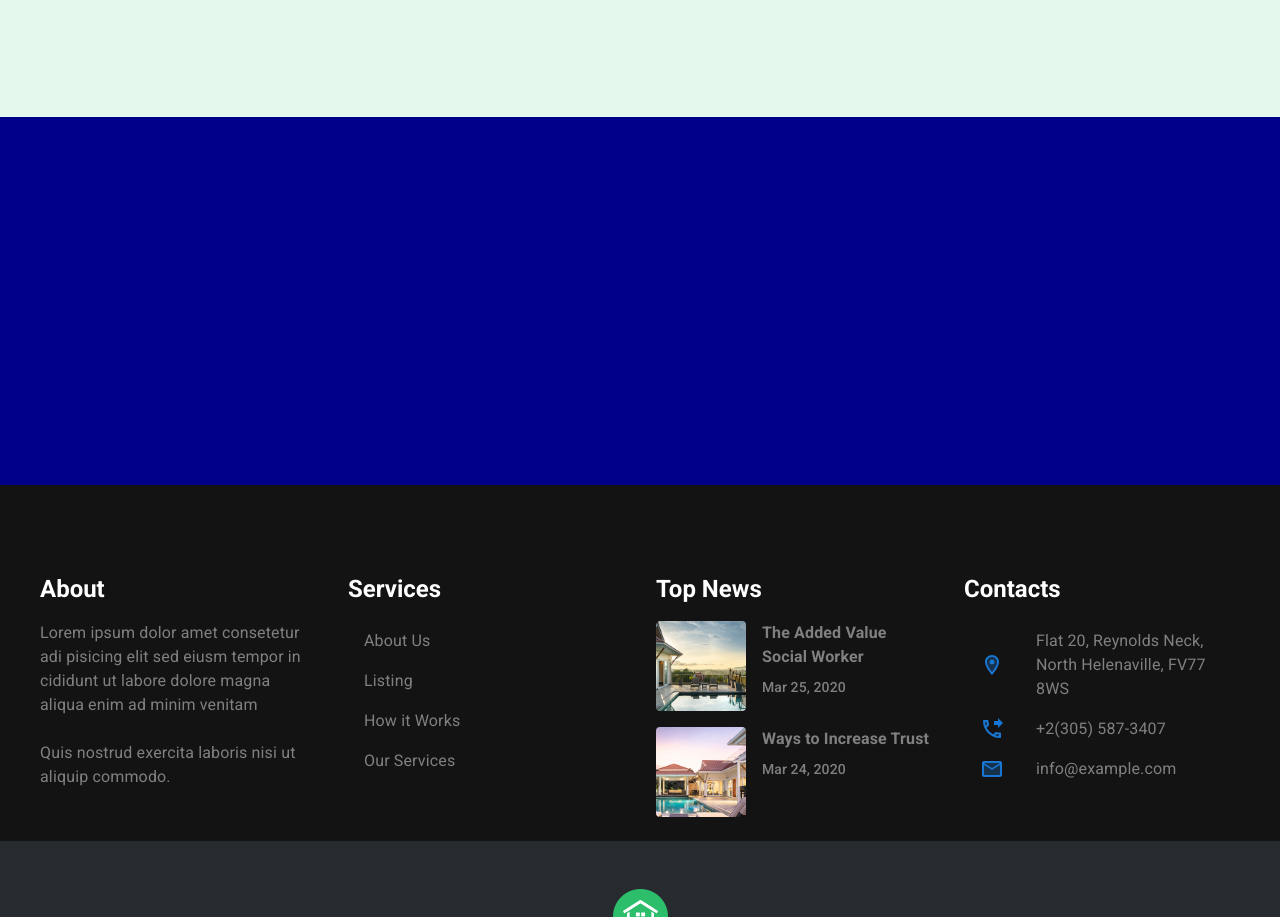
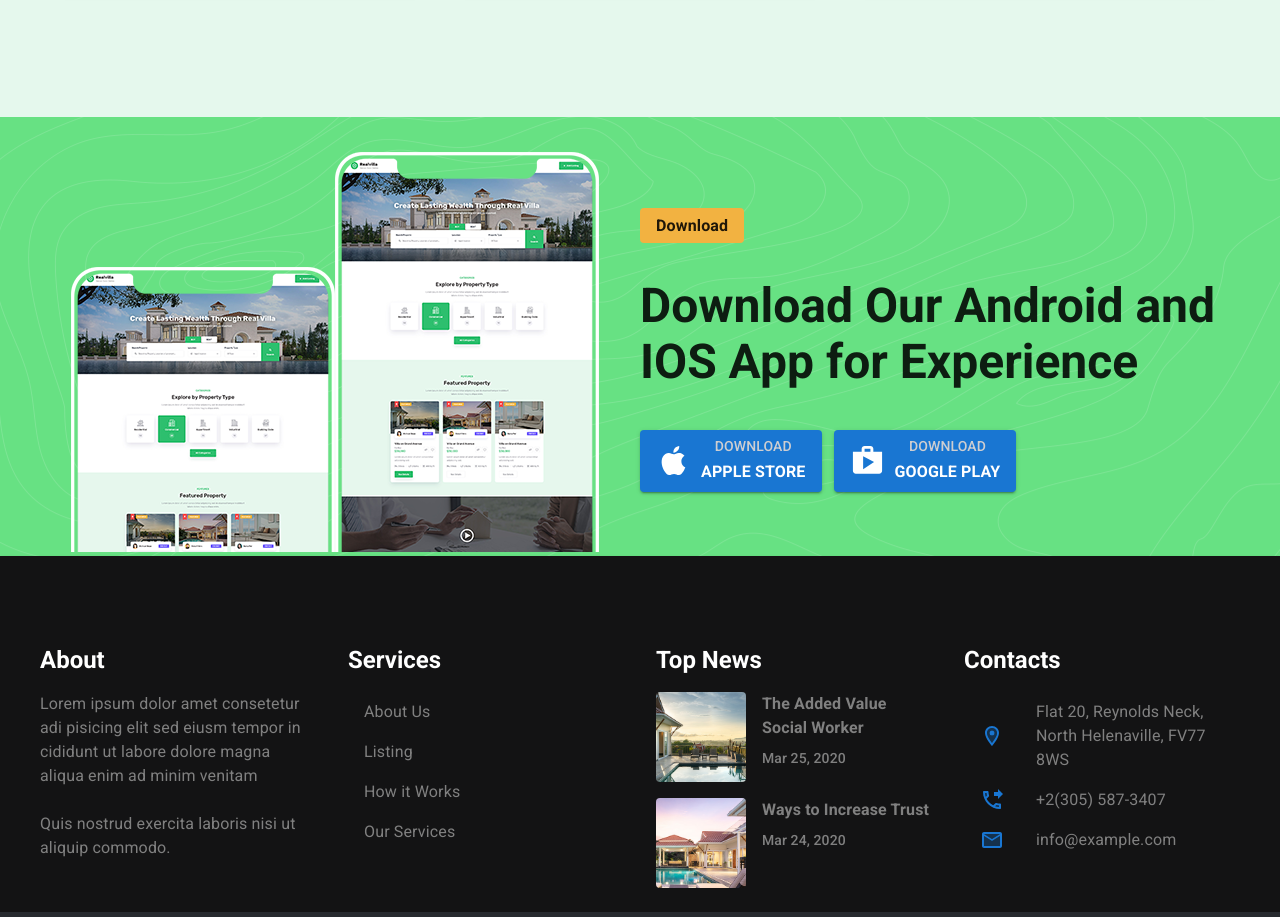
Before and after one commit to RiyaadHossain/Hoteltastic-Client, a React (Create React App) app: page / in a window 1280 px wide. Shown: the part 1506-2423 px from the top of the page. Built offline with nearby package versions, Linux system fonts and the light colour scheme.

Commit message:
Promotion section added

```diff
--- a/src/Pages/Home/AppPromotion.jsx
+++ b/src/Pages/Home/AppPromotion.jsx
@@ -1,20 +1,69 @@
 import React from "react";
+import { makeStyles } from "@mui/styles";
+import { Box, Button, Grid, Typography } from "@mui/material";
+import Mobile1 from "../../Assets/Image/mobile-1.png";
+import Mobile2 from "../../Assets/Image/mobile-2.png";
 import PromotionBG from "../../Assets/Background/mobileBg.png";
-import { makeStyles } from "@mui/styles";
-import { Grid } from "@mui/material";
+import AppleIcon from "@mui/icons-material/Apple";
+import ShopIcon from "@mui/icons-material/Shop";
 
 const useStyles = makeStyles((theme) => ({
   root: {
-    backgroundImage: PromotionBG,
-    minHeight: '50vh',
-    backgroundColor: "darkblue"
+    background: `#33d758bd url(${PromotionBG}) no-repeat`,
+    // height: "600px",
+    padding: "35px 30px",
   },
 }));
 
 function AppPromotion() {
   const classes = useStyles();
 
-  return <Grid container className={classes.root}></Grid>;
+  return (
+    <Grid container className={classes.root} alignItems="center">
+      <Grid sx={{display: { xs: 'none', lg: 'block'}}} item lg={6} alignSelf="flex-end" textAlign="center">
+        <Box overflow="hidden" sx={{ marginBottom: "-1%" }}>
+          <img alt="" sx={{ overFlow: "hidden" }} src={Mobile1} />
+          <img alt="" src={Mobile2} />
+        </Box>
+      </Grid>
+      <Grid item lg={6} my={2}>
+        <Box>
+          <Typography
+            variant="square"
+            bgcolor="#f2b241"
+            px={2}
+            borderRadius
+            fontWeight="bold"
+            py={1}
+          >
+            Download
+          </Typography>
+          <Typography my={5} variant="h3" fontWeight="bold">
+            Download Our Android and IOS App for Experience
+          </Typography>
+          <Button
+            variant="contained"
+          ><AppleIcon fontSize="large" sx={{mr:"10px"}} />
+            <Typography variant="subtitle2" color="#ceced1">
+              Download <br />
+              <Typography variant="subtitle1" fontWeight="bold" color="white">
+                Apple Store
+              </Typography>
+            </Typography>
+          </Button>
+          <Button sx={{ marginLeft: "12px" }}  variant="contained">
+            <ShopIcon fontSize="large" sx={{mr:"10px"}} />
+            <Typography variant="subtitle2" color="#ceced1">
+              Download <br />
+              <Typography variant="subtitle1" fontWeight="bold" color="white">
+                Google Play
+              </Typography>
+            </Typography>
+          </Button>
+        </Box>
+      </Grid>
+    </Grid>
+  );
 }
 
 export default AppPromotion;
```
